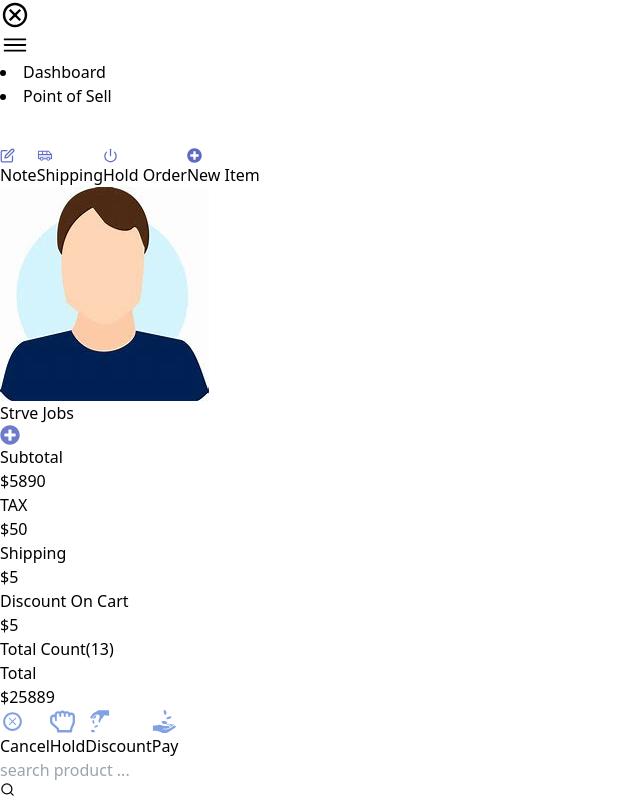
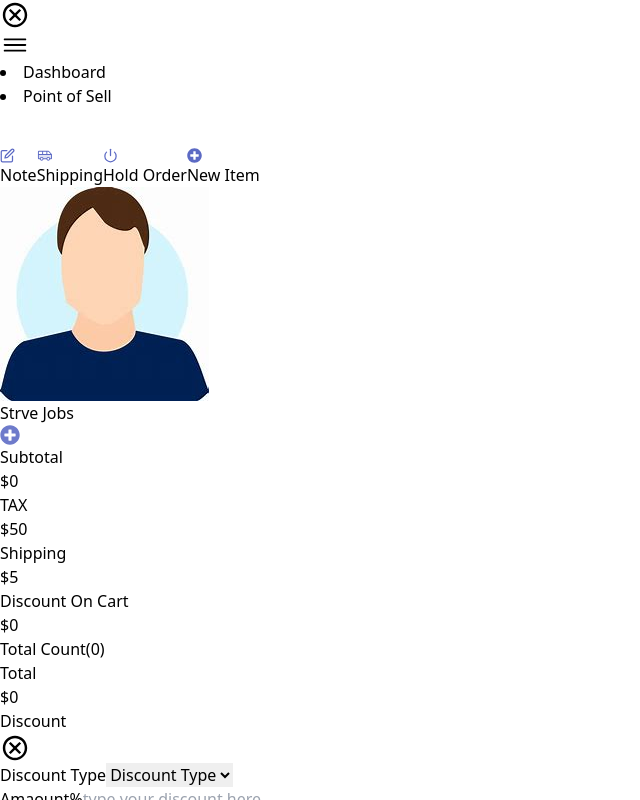
Before and after one commit to morshed0099/sell-management, a React (Vite) app: page /sell in a window 1280 px wide. Both pictures are taken after a click on the button "Discount". Shown: the top 800 px of the page, without its empty margins (0-640 px from the left). Built offline with nearby package versions, Linux system fonts and the light colour scheme.

Commit message:
discount added and show grand total

```diff
--- a/src/components/layout/SellPageLayout.jsx
+++ b/src/components/layout/SellPageLayout.jsx
@@ -1,4 +1,4 @@
-import { useState } from "react";
+import { useEffect, useState } from "react";
 import CartFooter from "../ui/CartFooter";
 import CartList from "../ui/CartList";
 import CartMenu from "../ui/CartMenu";
@@ -12,14 +12,15 @@ import TotalPrice from "../ui/TotalPrice";
 
 const SellPageLayout = () => {
   const [addToCart, setAddToCart] = useState([]);
+  const [discount, setDiscount] = useState(0);
   let array = [];
 
   const hadelCart = (card) => {
     const exit = addToCart.find((el) => el?.name === card?.name);
     if (exit) {
       const oldData = addToCart.filter((el) => el.name !== exit.name);
-      console.log(oldData);
       exit.quantity = Number(exit.quantity) + Number(card?.quantity);
+      exit.price = exit.quantity * card.price;
       array.push(...oldData, exit);
       setAddToCart(array);
     } else {
@@ -44,8 +45,8 @@ const SellPageLayout = () => {
             addToCart?.map((product, idx) => (
               <CartList key={idx} product={product} />
             ))}
-          <TotalPrice />
-          <CartFooter />
+          <TotalPrice addToCart={addToCart} discount={discount} />
+          <CartFooter setDiscount={setDiscount} />
         </div>
         <div className="flex-1 px-1">
           <div>
--- a/src/components/ui/CartFooter.jsx
+++ b/src/components/ui/CartFooter.jsx
@@ -1,20 +1,34 @@
-
+/* eslint-disable react/prop-types */
 import { TiDeleteOutline } from "react-icons/ti";
 import { FaRegHandRock } from "react-icons/fa";
 import { GiPayMoney } from "react-icons/gi";
 import { GiReceiveMoney } from "react-icons/gi";
-const CartFooter = () => {
+import { useState } from "react";
+import Modal from "./Modal";
+const CartFooter = ({ setDiscount }) => {
+  const [modalProps, setModalProps] = useState(null);
   return (
+    <>
+      {modalProps && (
+        <Modal
+          setModalProps={setModalProps}
+          setDiscount={setDiscount}
+          modalProps={modalProps}
+        />
+      )}
       <div className="flex justify-between flex-wrap  items-center">
         <button className="bg-[#dee1f3] flex items-center px-4 py-1 text-[#7c87d0] rounded-md mt-4 gap-2">
-                <TiDeleteOutline size={25} color="#80a1e2"/>
+          <TiDeleteOutline size={25} color="#80a1e2" />
           Cancel
         </button>
         <button className="bg-[#dee1f3] flex items-center px-4 py-1 text-[#7c87d0] rounded-md mt-4 gap-2">
-                <FaRegHandRock size={25} color="#80a1e2"/>
+          <FaRegHandRock size={25} color="#80a1e2" />
           Hold
         </button>
-            <button className="bg-[#dee1f3] flex items-center px-4 py-1 text-[#7c87d0] rounded-md mt-4 gap-2">
+        <button
+          onClick={() => setModalProps("Discount")}
+          className="bg-[#dee1f3] flex items-center px-4 py-1 text-[#7c87d0] rounded-md mt-4 gap-2"
+        >
           <GiPayMoney size={25} color="#80a1e2" />
           Discount
         </button>
@@ -23,6 +37,7 @@ const CartFooter = () => {
           Pay
         </button>
       </div>
+    </>
   );
 };
 
--- a/src/components/ui/CartList.jsx
+++ b/src/components/ui/CartList.jsx
@@ -1,11 +1,12 @@
 /* eslint-disable react/prop-types */
+// eslint-disable-next-line react/prop-types
+
 import { FaMinus, FaPlus } from "react-icons/fa";
 import { FiEdit } from "react-icons/fi";
 import { RiDeleteBin6Line } from "react-icons/ri";
 
-// eslint-disable-next-line react/prop-types
 const CartList = ({ product }) => {
-  console.log(product);
+
   return (
     <div className="flex items-center mt-2 gap-2">
       <div>
--- /dev/null
+++ b/src/components/ui/Discount.jsx
@@ -0,0 +1,59 @@
+import { useState } from "react";
+import Button from "./Button";
+
+// eslint-disable-next-line react/prop-types
+const Discount = ({setModalProps,setDiscount}) => {
+  const [type, setType] = useState(null);
+  const [amount, setAmount] = useState(0);
+  const handelDiscount = (e) => {
+    e.preventDefault();
+    const discout = {
+      type,
+      amount,
+    };
+    setDiscount(discout);
+    setModalProps(null)
+
+  };
+  return (
+    <div className="space-x-4 p-4">
+      <div className="flex gap-4 justify-center items-center">
+        <label htmlFor="" className="text-gray-400">
+          Discount Type
+        </label>
+        <select
+          onChange={(e) => setType(e.target.value)}
+          className="px-2  py-2 border rounded"
+        >
+          <option selected disabled value="">
+            Discount Type
+          </option>
+          <option value="Flat">Flat</option>
+          <option value="Percentage">Percentage</option>
+        </select>
+      </div>
+      <form onSubmit={handelDiscount}>
+        <div className="flex relative gap-4 justify-center items-center">
+          <label htmlFor="" className="text-gray-400">
+            Amaount
+          </label>
+          <button className=" absolute left-[155px] text-center rounded-md top-[15px] w-[30px]  py-[8px] border-r ">
+            {type && type === "Flat" ? <>$</> : <>%</>}
+          </button>
+          <input
+            required
+            onChange={(e) => setAmount(e.target.value)}
+            placeholder="type your discount here"
+            className="border  px-1 pl-12   rounded mt-4  py-2 "
+            type="number"
+          />
+        </div>
+        <div className="flex justify-end mt-4">
+          <Button name={"Submit"} />
+        </div>
+      </form>
+    </div>
+  );
+};
+
+export default Discount;
--- a/src/components/ui/Modal.tsx
+++ b/src/components/ui/Modal.tsx
@@ -2,10 +2,10 @@ import React, { useState } from "react";
 import { IoMdCloseCircleOutline } from "react-icons/io";
 import NoteMessage from "./NoteMessage";
 import ShippingInput from "./ShippingInput";
+import Discount from "./Discount";
 
-const Modal = ({ modalProps, setModalProps }) => {
+const Modal = ({ modalProps, setModalProps,setDiscount }) => {
   return (
-
     <div
       className={`w-full duration-300 ease-linear transition  absolute
        bg-black z-50 bg-opacity-40 ${
@@ -31,10 +31,10 @@ const Modal = ({ modalProps, setModalProps }) => {
           <div>{modalProps === "note" && <NoteMessage />}</div>
           <div>{modalProps === "Shipping" && <ShippingInput />}</div>
           <div>{modalProps === "New Item" && <ShippingInput />}</div>
+          <div>{modalProps === "Discount" && <Discount setModalProps={setModalProps}  setDiscount={setDiscount} />}</div>
         </div>
       </div>
     </div>
-
   );
 };
 
--- a/src/components/ui/TotalPrice.jsx
+++ b/src/components/ui/TotalPrice.jsx
@@ -1,4 +1,13 @@
-const TotalPrice = () => {
+/* eslint-disable react/prop-types */
+// eslint-disable-next-line react/prop-types
+const TotalPrice = ({ addToCart, discount }) => {
+  const total = addToCart?.reduce((curren, total) => curren + total.price, 0);
+    let grandTotal
+  if (discount && discount.type === "Flat") {
+    grandTotal= total - discount.amount;
+  } else {
+    grandTotal = (total * discount.amount) / 100;
+  }
   return (
     <>
       <div className="flex justify-end">
@@ -6,7 +15,7 @@ const TotalPrice = () => {
           <div className="flex mt-4 px-2 justify-end ">
             <div className="border-b w-full border-t px-4 flex items-center justify-between">
               <p className="text-[12px] text-[#8a96a0]">Subtotal </p>
-              <p>$5890</p>
+              <p>${total}</p>
             </div>
           </div>
           <div className="flex px-2   justify-end">
@@ -24,20 +33,28 @@ const TotalPrice = () => {
           <div className="flex px-2  justify-end">
             <div className="border-b px-4 w-full flex items-center justify-between gap-20 ">
               <p className="text-[12px] text-[#3674d9]">Discount On Cart </p>
-              <p>$5</p>
+              <p>
+                {discount && discount.type === "Flat" ? (
+                  <>${discount.amount || 0}</>
+                ) : (
+                  <>${(total * discount.amount) / 100 || 0}</>
+                )}
+              </p>
             </div>
           </div>
         </div>
       </div>
       <div className="bg-[#e1eaf9] px-2 py-2 rounded-md flex justify-between items-center">
         <div>
-          <p className="text-[10px]  text-[#3674d9]">Total Count(13)</p>
+          <p className="text-[10px]  text-[#3674d9]">
+            Total Count({addToCart?.length})
+          </p>
         </div>
         <div>
-            <p className="text-1xl font-semibold text-[#3674d9]">Total</p>
+          <p className="text-1xl font-semibold text-[#3674d9]">Total</p>
         </div>
         <div>
-        <p className="text-1xxl font-semibold text-[#3674d9]">$25889</p>
+          <p className="text-1xxl font-semibold text-[#3674d9]">${grandTotal||0}</p>
         </div>
       </div>
     </>
```
Lines whose indentation alone changed are shown as unchanged.
